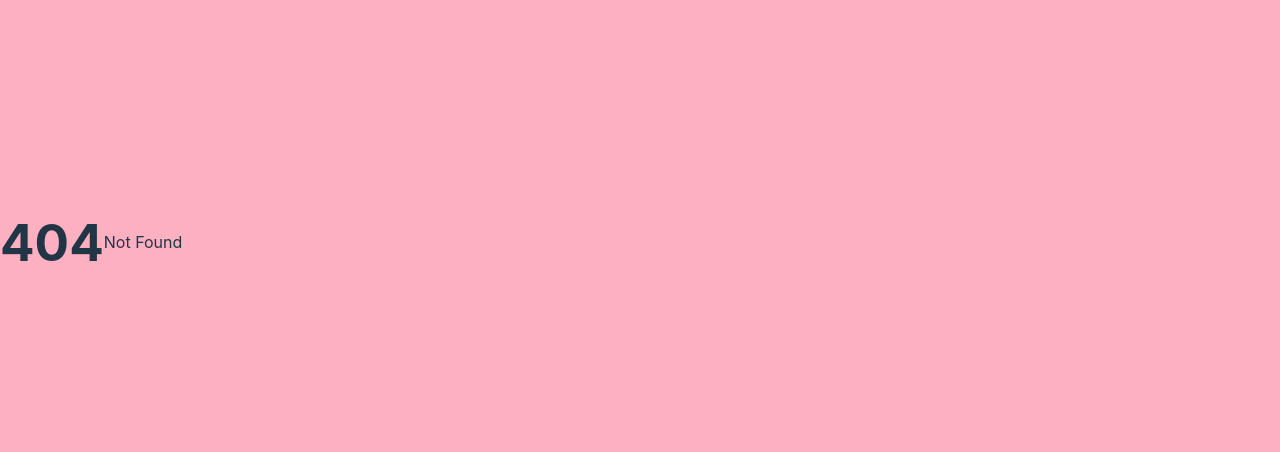
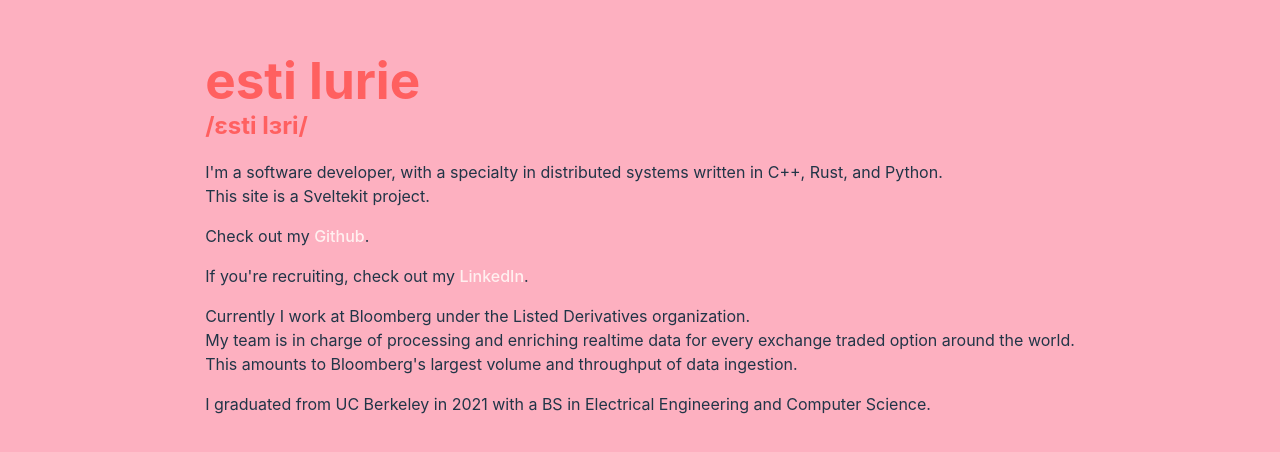
Before and after one commit to cyberjewess/estibass, a SvelteKit app: page /developer in a window 1280 px wide. Before the commit this address had no page. Shown: the part 158-610 px from the top of the page. Built offline with nearby package versions, Linux system fonts and the light colour scheme.

Commit message:
developer page

```diff
--- a/src/routes/+page.svelte
+++ b/src/routes/+page.svelte
@@ -13,10 +13,10 @@
 	<br />
 	<ul class="links">
 		<li>
-			<NewTabLink url={'https://www.github.com/estherlurie'} text={'developer'} />
+			<Link url={'/developer'} text={'developer'} />
 		</li>
 		<li>
-			<Link url={'/music'} text={'bass player'} />
+			<Link url={'/bass-player'} text={'bass player'} />
 		</li>
 		<li>
 			<NewTabLink
--- a/src/routes/music/+page.svelte
+++ b/src/routes/bass-player/+page.svelte
@@ -36,9 +36,4 @@
 	.centered {
 		margin: auto;
 	}
-
-	.content {
-		margin: auto;
-		width: 10%;
-	}
 </style>
--- /dev/null
+++ b/src/routes/developer/+layout.svelte
@@ -0,0 +1,5 @@
+<script>
+	import '../../app.css';
+</script>
+
+<slot />
--- /dev/null
+++ b/src/routes/developer/+page.svelte
@@ -0,0 +1,38 @@
+<script>
+	import Nameplate from '$lib/Nameplate.svelte';
+	import NewTabLink from '$lib/NewTabLink.svelte';
+</script>
+
+<main class="centered">
+	<Nameplate />
+	<p>
+		I'm a software developer, with a specialty in distributed systems written in C++, Rust, and
+		Python.
+		<br />
+		This site is a Sveltekit project.
+	</p>
+	<p>
+		Check out my <NewTabLink url="https://github.com/estherlurie" text="Github" />.
+	</p>
+	<p>
+		If you're recruiting, check out my
+		<NewTabLink url="https://linkedin.com/in/estherlurie" text="LinkedIn" />.
+	</p>
+	<p>
+		Currently I work at Bloomberg under the Listed Derivatives organization.
+		<br />
+		My team is in charge of processing and enriching realtime data for every exchange traded option around
+		the world.
+		<br />
+		This amounts to Bloomberg's largest volume and throughput of data ingestion.
+	</p>
+	<p>
+		I graduated from UC Berkeley in 2021 with a BS in Electrical Engineering and Computer Science.
+	</p>
+</main>
+
+<style>
+	.centered {
+		margin: auto;
+	}
+</style>
```
Also changed, not shown: src/routes/bass-player/+layout.svelte (renamed from src/routes/music/+layout.svelte).
